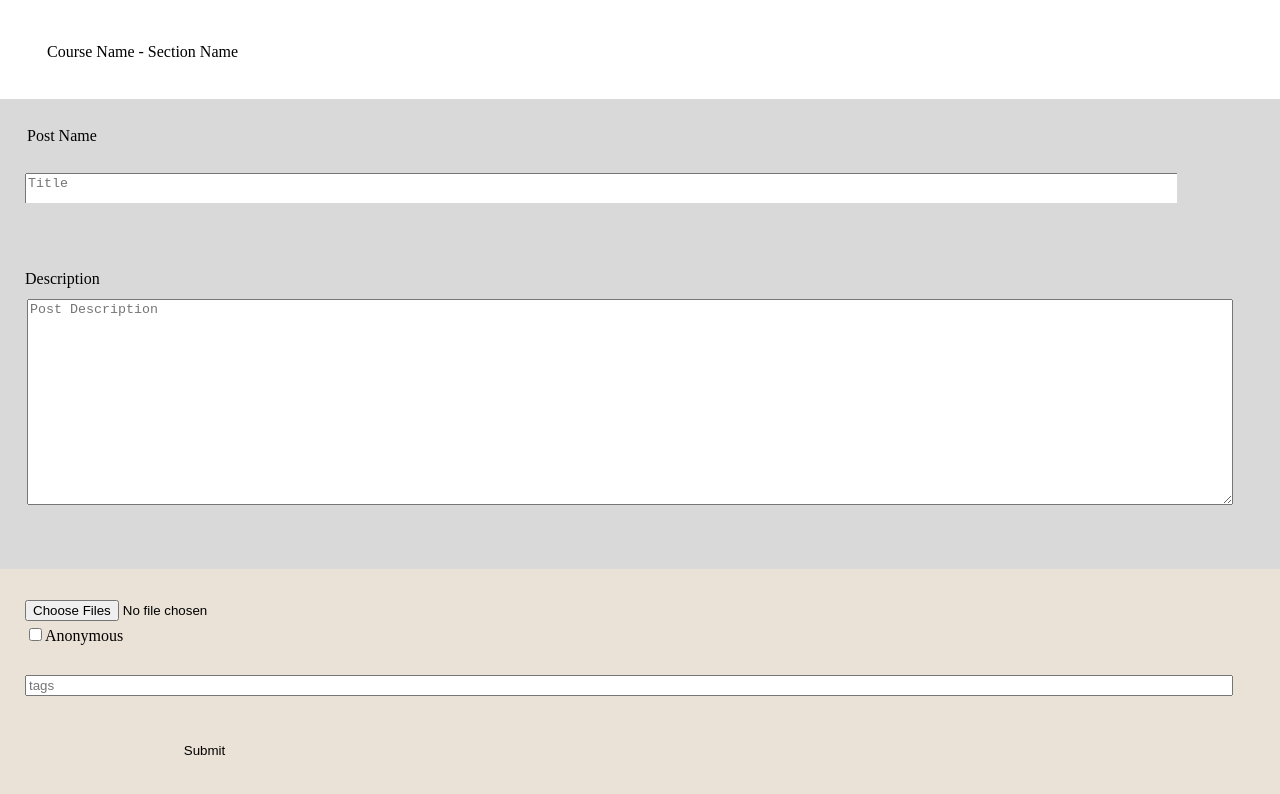
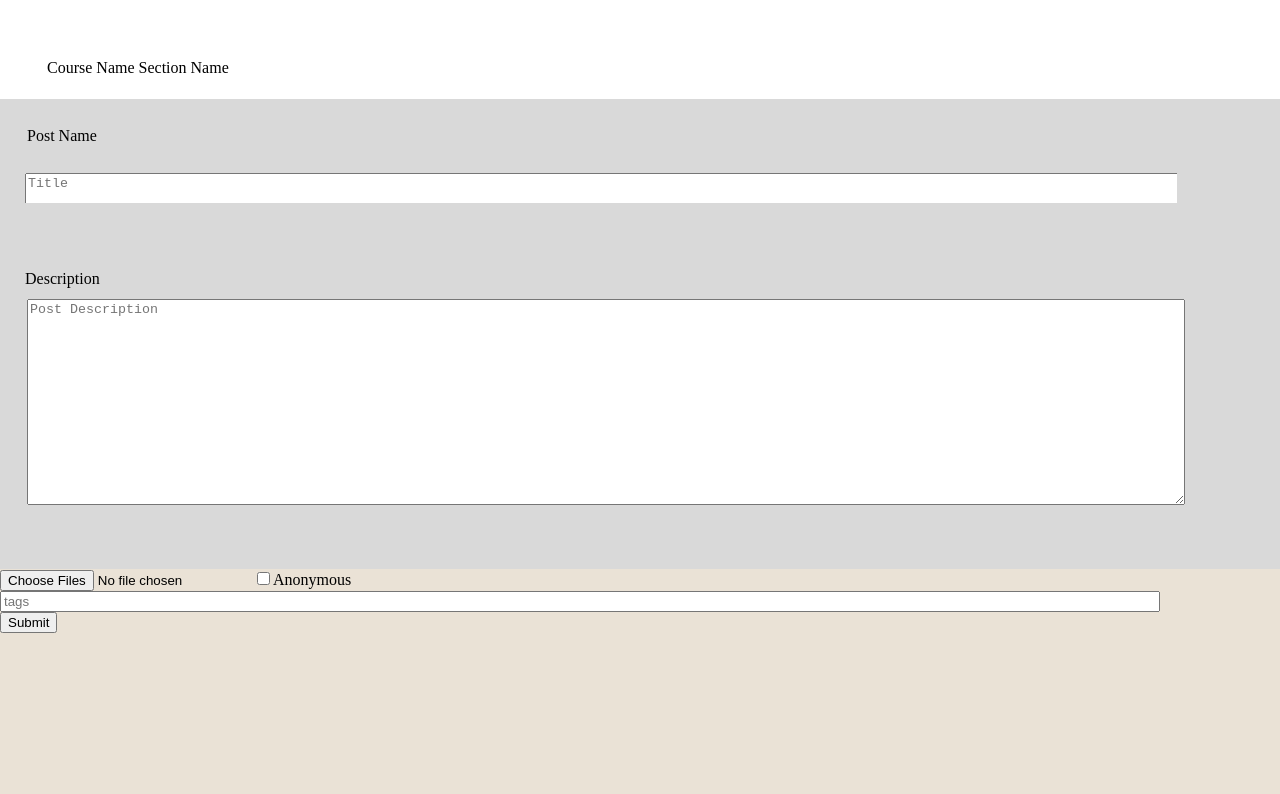
Before and after one commit to AvengingPrime/Intelligent-Discusion-Board, a React (Create React App) app in the folder frontend/: page /testpage in a window 1280 px wide. Shown: the top 794 px of the page. Built offline with nearby package versions, Linux system fonts and the light colour scheme.

Commit message:
Add files via upload

```diff
--- a/frontend/src/pages/Form.js
+++ b/frontend/src/pages/Form.js
@@ -5,7 +5,7 @@ import { ReactDOM } from "react-dom";
 
 
 const ai = ()=> {
-  return (<div><table>
+  return (<div styles={{top:"100px"}}><table>
   <thead>
   <tr>
     <th>Post Name</th>
@@ -34,7 +34,6 @@ const ai = ()=> {
 </form>
 </div>);
 }
-
 const Form1 = () => {
   const [aiTable,aiNew] = useState()
   const aiSubmit = event => {
@@ -46,20 +45,22 @@ const Form1 = () => {
 
   return (
     <div>
-      <div className={styles.formChild} />
-      <div className={styles.formChild} />
-      <div className={styles.courseName}>Course Name - Section Name</div>
+
+      <div className={styles.courseName}><div className={styles.bottomDiv}><p styles={{left:"100px"}}><label>Course Name</label> <label>Section Name</label></p>
+      </div>
+      </div>
+
       <div className={styles.formInner} />
       <div className={styles.postName}>Post Name</div>
       <div className={styles.description}>Description</div>
 
       <div className={styles.postTitleInput}>
       <form className="postTitleInput">
-        <textarea
+        <textarea className = "postTitleInput"
           type="text"
           name="title"
           placeholder="Title"
-          style={{width:"1200px"}}
+          style={{width:"90vw"}}
         />
       </form>
        </div>
@@ -75,44 +76,49 @@ const Form1 = () => {
           type="text"
           name="Post Description Input"
           placeholder="Post Description"
-          style = {{width:"1200px", height:"200px", maxHeight:"260px", minWidth:"1200px"}}
+          style = {{width:"90vw", height:"200px", maxHeight:"260px"}}
         >
         </textarea>
       </form>
       </div>
-
-      <div className={styles.rectangleDiv} />
-      <input type="file" name="attach files" className={styles.component1} multiple/>
+      <div className={styles.rectangleDiv}>
+      <div className={styles.bottomDiv}>
+      <input styles={styles.bottomDiv} type="file" name="attach files"  multiple/>
 
 
 
-      <div className={styles.component4} >
+
       <input type="checkbox" id="switch"
                      />
         <label>
             Anonymous
         </label>
+
+
+
+
+      <div style = {{height:"10vw"}}>
+      <input type="text" id="inputText" placeholder="tags"
+      style = {{width:"90vw", left:"10"}}/>
+      <div>
+      <button style = {{left:"0px"}}
+        onClick={aiSubmit}
+        >Submit
+        </button>
+        </div>
       </div>
 
 
-
-      <div className={styles.component3}><span id="tagContainer"></span>
-      <input type="text" id="inputText" placeholder="tags"
-      style = {{width:"1200px"}}/>
-      </div>
+      <div>
 
 
-      <div className={styles.component2}>
-
-        <button className={styles.component1Child}
-        onClick={aiSubmit}>Submit
-        </button>
-        <div className={styles.componentTable}>
+        </div>
+      <div styles={{top:"100px"}}>
       {aiTable}
       </div>
       </div>
     </div>
-
+     </div>
   );
 };
 
```
